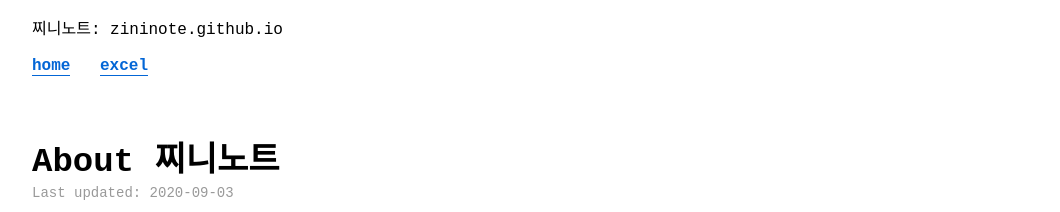
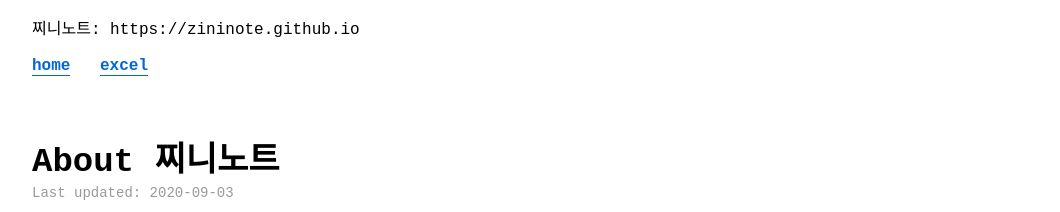
Before and after one commit to zininote/zininote.github.io-old-, a Jekyll site: the page built from index.md, in a window 1280 px wide. Shown: the top 212 px of the page, without its empty margins (106-1166 px from the left). Built offline with Jekyll 4.4.1, drawn with Linux system fonts in a browser that asks for light colours; some web fonts are replaced; comment, search, counter and statistics services are not loaded; a style sheet for code colours, icons or effects is not loaded; part of the change alters nothing that is shown.

Commit message:
Update _config.yml

```diff
--- a/_config.yml
+++ b/_config.yml
@@ -1,5 +1,5 @@
 title: 찌니노트
-url: zininote.github.io
+url: https://zininote.github.io
 description: 찌니의 개인적인 관심사항과 기록하고싶은 자료들 포스팅
 permalink: /posts/:title
 markdown: kramdown
```
